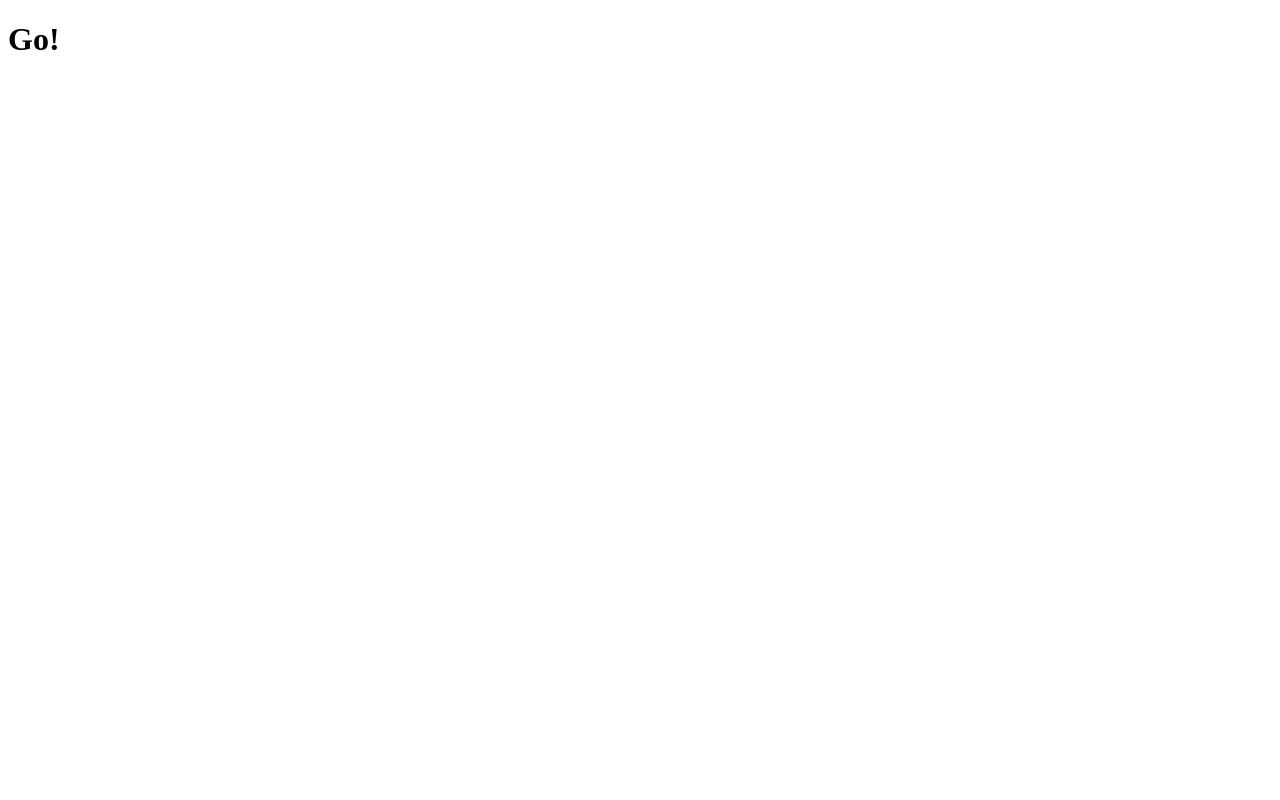
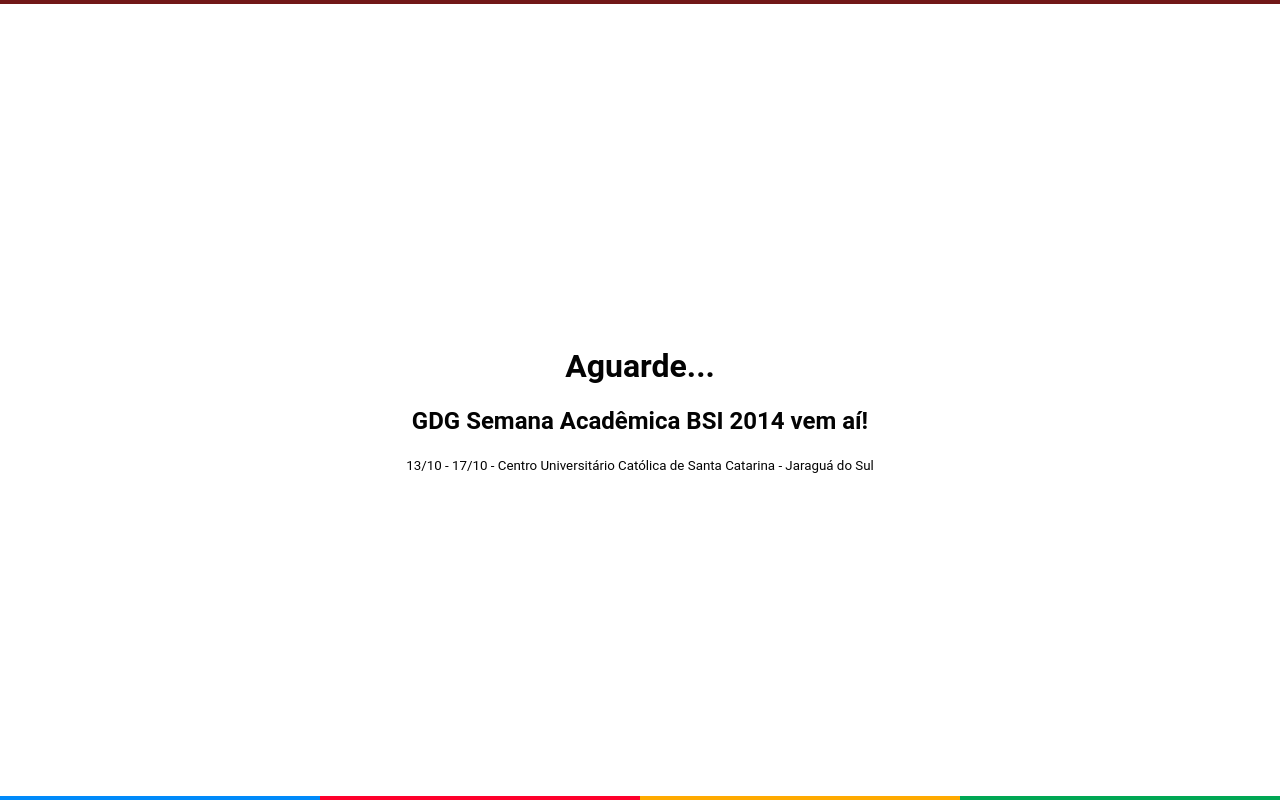
Before and after one commit to bsi-2012/semana-academica-2014, a plain HTML site: page index.html in a window 1280 px wide. Drawn offline with Linux system fonts and the light colour scheme.

Commit message:
Update index

```diff
--- a/index.html
+++ b/index.html
@@ -1,12 +1,102 @@
 <!DOCTYPE html>
-<html lang="en">
+<html lang="pt-br">
 <head>
   <meta charset="UTF-8">
+  <meta name="viewport" content="width=device-width, initial-scale=1, maximum-scale=1, user-scalable=no"/>
+  <link rel="dns-prefetch" href="//fonts.googleapis.com">
+  <link rel="dns-prefetch" href="//www.google-analytics.com">
+  <link rel="dns-prefetch" href="//themes.googleusercontent.com">
+  <link rel="author" href="https://plus.google.com/114767068998939804773">
   <title>Semana Acadêmica BSI 2014</title>
+  <style>
+  html {
+    box-sizing: border-box;
+  }
+  *, *:before, *:after {
+    box-sizing: inherit;
+  }
+  html,
+  body {
+    margin: 0;
+    padding: 0;
+    height: 100%;
+    font-size: 1rem;
+  }
+
+  body {
+    font-family: 'Roboto', sans-serif;
+    background: #fff;
+    color: #030303;
+    border-top: 4px solid #711717;
+  }
+
+  .main-content {
+    position: absolute;
+    top: 0;
+    right: 0;
+    bottom: 0;
+    left: 0;
+  }
+
+  .main-content__inner {
+    position: absolute;
+    width: 1000px;
+    max-width: 100%;
+    padding: 20px 0;
+    top: 50%;
+    left: 50%;
+    text-align: center;
+    -webkit-transform: translate(-50%, -50%);
+       -moz-transform: translate(-50%, -50%);
+        -ms-transform: translate(-50%, -50%);
+         -o-transform: translate(-50%, -50%);
+            transform: translate(-50%, -50%);
+  }
+
+  .main-content__title {
+    font-size: 2rem;
+  }
+  .color-signature {
+    position: absolute;
+    bottom: 0;
+    clear: both;
+    margin: 30px auto 0;
+    width: 100%;
+    min-height: 4px;
+    background: #000;
+    background-image: -webkit-gradient( linear, left top, right top, color-stop(0.25, #008AFA), color-stop(0.25, #FF002B), color-stop(0.5, #FF002B), color-stop(0.5, #FFAA00), color-stop(0.75, #FFAA00), color-stop(0.75, #00A754) );
+    background-image: -o-linear-gradient(right, #008AFA 25%, #FF002B 25%, #FF002B 50%, #FFAA00 50%, #FFAA00 75%, #00A754 75%);
+    background-image: -moz-linear-gradient(right, #008AFA 25%, #FF002B 25%, #FF002B 50%, #FFAA00 50%, #FFAA00 75%, #00A754 75%);
+    background-image: -webkit-linear-gradient(right, #008AFA 25%, #FF002B 25%, #FF002B 50%, #FFAA00 50%, #FFAA00 75%, #00A754 75%);
+    background-image: -ms-linear-gradient(right, #008AFA 25%, #FF002B 25%, #FF002B 50%, #FFAA00 50%, #FFAA00 75%, #00A754 75%);
+    background-image: linear-gradient(to right, #008AFA 25%, #FF002B 25%, #FF002B 50%, #FFAA00 50%, #FFAA00 75%, #00A754 75%);
+  }
+  </style>
+  <script type="text/javascript">
+    WebFontConfig = {
+      google: { families: [ 'Roboto:400,700:latin' ] }
+    };
+    (function() {
+      var wf = document.createElement('script');
+      wf.src = ('https:' == document.location.protocol ? 'https' : 'http') +
+        '://ajax.googleapis.com/ajax/libs/webfont/1/webfont.js';
+      wf.type = 'text/javascript';
+      wf.async = 'true';
+      var s = document.getElementsByTagName('script')[0];
+      s.parentNode.insertBefore(wf, s);
+    })();
+  </script>
 </head>
 <body>
 
-<h1>Go!</h1>
+<main class="main-content">
+  <div class="main-content__inner">
+    <h1>Aguarde... </h1>
+    <h2>GDG Semana Acadêmica BSI 2014 vem aí!</h2>
+    <small>13/10 - 17/10 - Centro Universitário Católica de Santa Catarina - Jaraguá do Sul</small>
+  </div>
+  <div class="color-signature"></div>
+</main>
 
 </body>
 </html>
```
